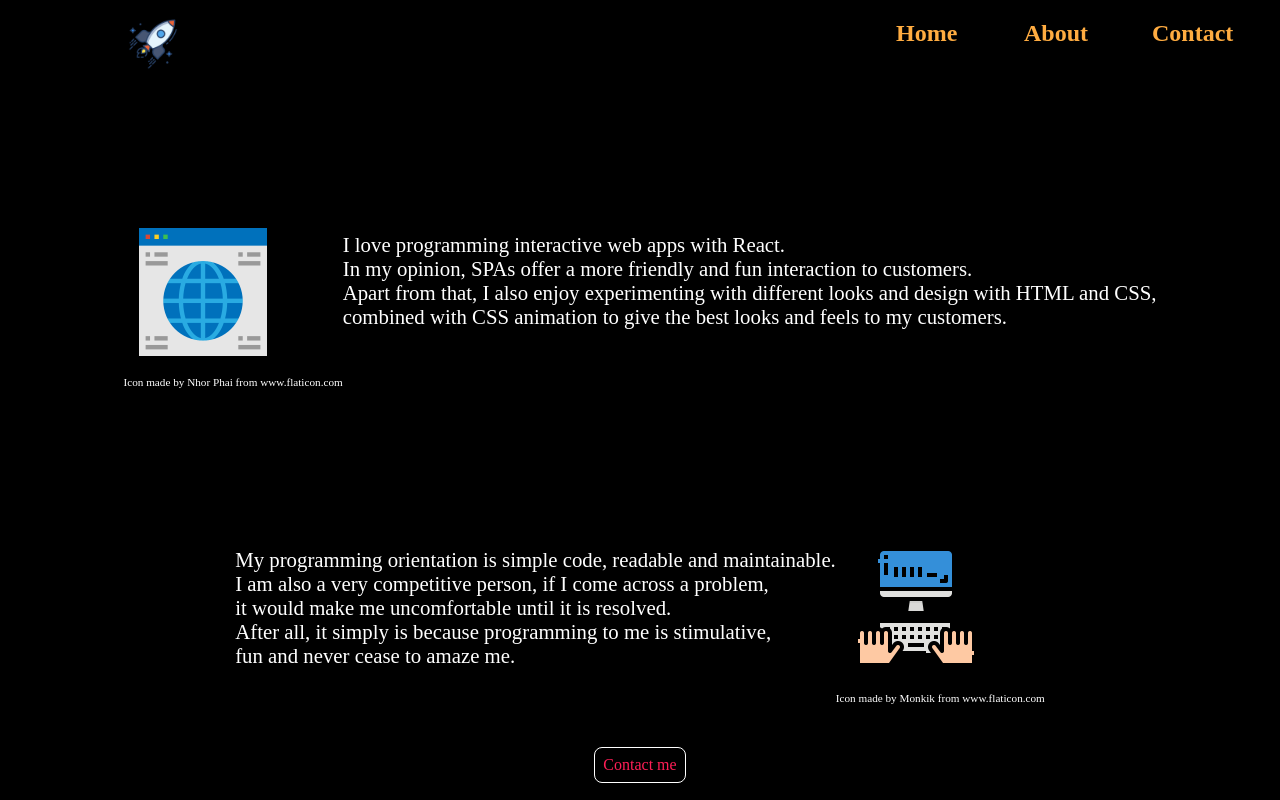
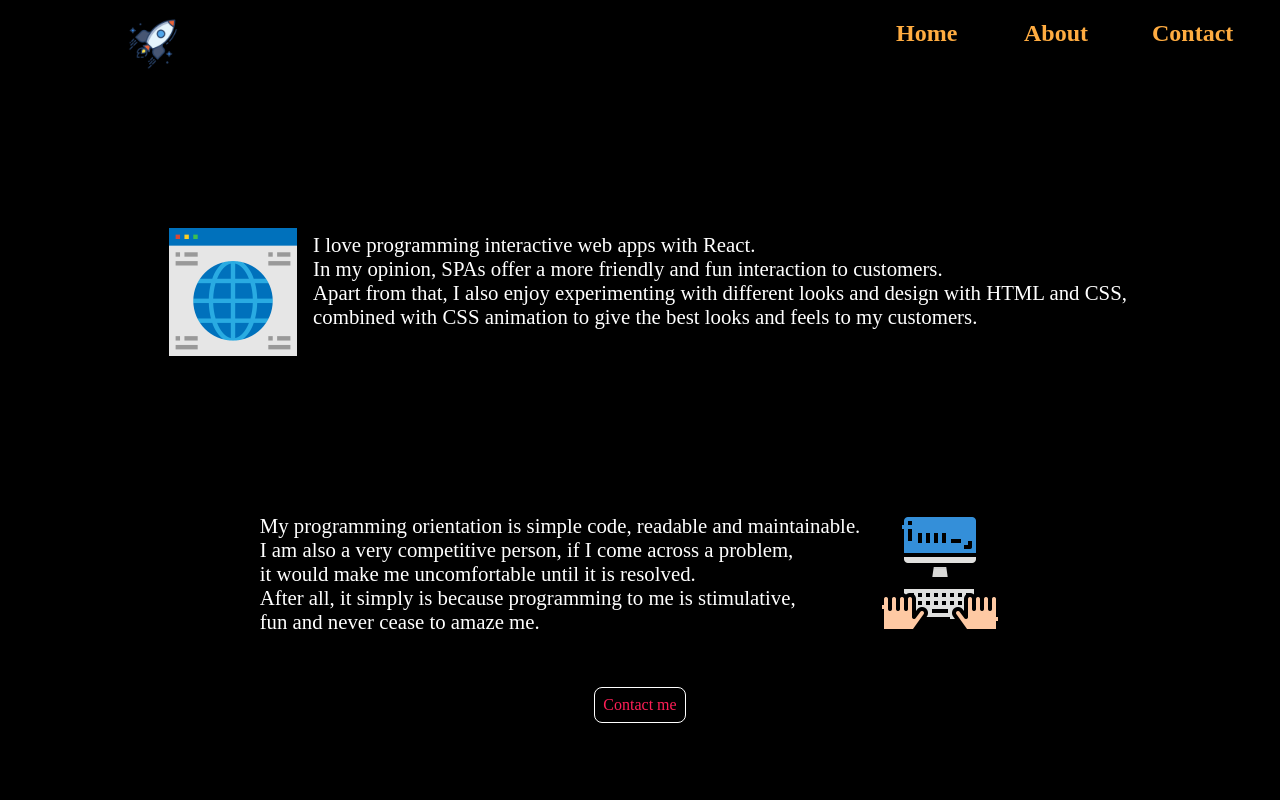
Before and after one commit to Wyfy0107/Interactive-Portfolio, a React (Create React App) app: page /About in a window 1280 px wide. Built offline with nearby package versions, Linux system fonts and the light colour scheme.

Commit message:
remove cv link and add Counter app

```diff
--- a/src/index.js
+++ b/src/index.js
@@ -3,7 +3,7 @@ import ReactDOM from 'react-dom';
 import './index.css';
 import App from './App';
 import * as serviceWorker from './serviceWorker';
-import { BrowserRouter as Router, Route } from 'react-router-dom';
+import { BrowserRouter as Router } from 'react-router-dom';
 
 ReactDOM.render(
 	<React.StrictMode>
--- a/src/react-simple-chatbot/About.js
+++ b/src/react-simple-chatbot/About.js
@@ -1,7 +1,7 @@
 import React from 'react';
 import { FontAwesomeIcon } from '@fortawesome/react-fontawesome';
 import {
-	faUserCircle,
+	faSortNumericUpAlt,
 	faCalculator,
 	faCloudSunRain,
 	faPuzzlePiece,
@@ -45,15 +45,17 @@ function About({ descriptionHandler, mouseLeave, hoverIcon }) {
 		<div>
 			<Header>Here are some of the projects I have done</Header>
 			<div style={gridStyle}>
-				<ExternalLink href='https://wyfy0107.github.io/CV/' target='_blank'>
+				<ExternalLink
+					href='https://wyfy0107.github.io/Counter-with-Redux/'
+					target='_blank'>
 					<IconWrapper
 						onMouseEnter={() => descriptionHandler('faUserCircle')}
 						onMouseLeave={mouseLeave}>
 						<FontAwesomeIcon
 							style={{ margin: 'auto', color: '#1f4068' }}
-							icon={faUserCircle}
+							icon={faSortNumericUpAlt}
 						/>
-						<Caption>My first CV website</Caption>
+						<Caption>Counter</Caption>
 					</IconWrapper>
 				</ExternalLink>
 
--- a/src/react-simple-chatbot/AboutOpinion.js
+++ b/src/react-simple-chatbot/AboutOpinion.js
@@ -50,13 +50,6 @@ function AboutOpinion() {
 				<Content>
 					<div>
 						<Image src={pic2} alt='web browser' />
-						<p
-							style={{
-								fontSize: '0.7rem',
-								textAlign: 'center',
-							}}>
-							Icon made by Nhor Phai from www.flaticon.com
-						</p>
 					</div>
 					<Text>
 						I love programming interactive web apps with React.
@@ -81,13 +74,6 @@ function AboutOpinion() {
 					</Text>
 					<div>
 						<Image src={typing} alt='typing' />
-						<p
-							style={{
-								fontSize: '0.7rem',
-								textAlign: 'center',
-							}}>
-							Icon made by Monkik from www.flaticon.com
-						</p>
 					</div>
 				</Content>
 				<Link to='/Contact'>
--- a/src/react-simple-chatbot/Chatbot.js
+++ b/src/react-simple-chatbot/Chatbot.js
@@ -21,7 +21,7 @@ function CustomChatbot(props) {
 		{
 			id: 'greet',
 			message: 'Hello, My name is Duy',
-			trigger: 'ask username',
+			trigger: 'portfolio',
 		},
 		{
 			id: 'ask username',
--- a/src/react-simple-chatbot/DetailInfo.js
+++ b/src/react-simple-chatbot/DetailInfo.js
@@ -13,9 +13,11 @@ function DetailInfo({ type }) {
 		case 'faUserCircle':
 			descriptionContent = (
 				<Description>
-					I made this CV after I learned the basics of HTML. Although it does
-					not look like much, it did sparked the curiosity and passion in coding
-					in me, which has led to what I am today.
+					I made this app after learning the basic concepts of Redux and it
+					seems very new and interesting to me. Although Redux may add lots of
+					boiler blate to the code, I think that this is necessary in a
+					wide-scale application since it enforces everyone to follow the same
+					practice.
 				</Description>
 			);
 			break;
@@ -43,8 +45,8 @@ function DetailInfo({ type }) {
 		case 'faPuzzlePiece':
 			descriptionContent = (
 				<Description>
-					Then I challenged myself with a web game. This one was tough as I had
-					to combine detailed CSS to animate the movement of the cards and keep
+					I challenged myself with a web game. This one was tough as I had to
+					combine detailed CSS to animate the movement of the cards and keep
 					them in sync with the logic.
 				</Description>
 			);
```
